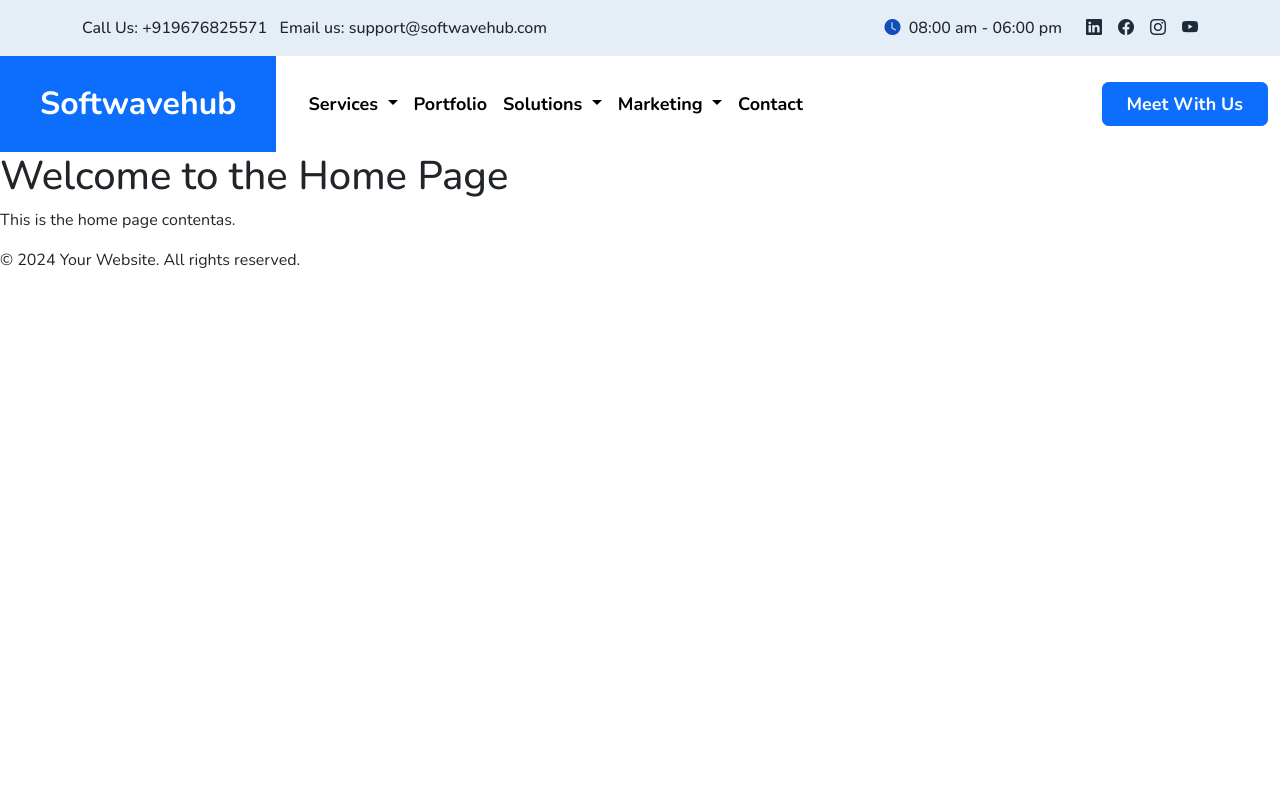
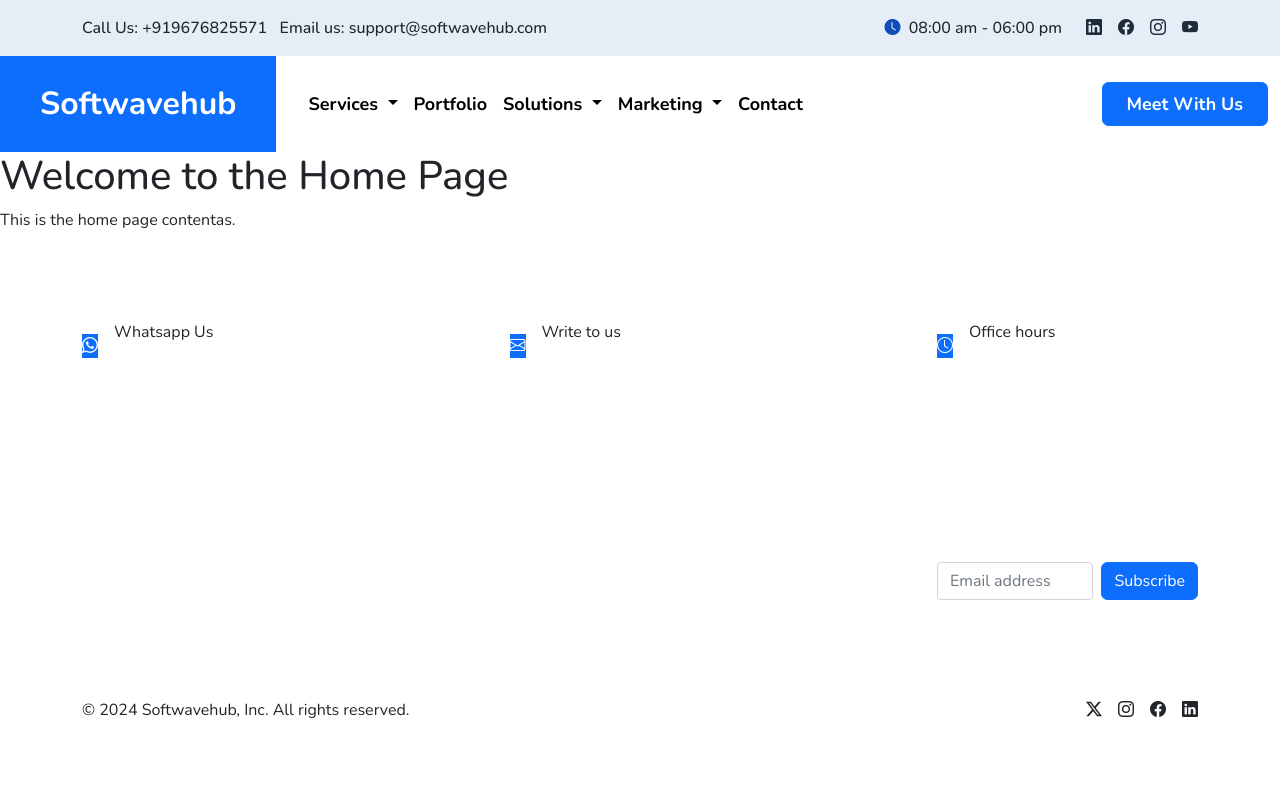
Before and after one commit to aquibj-jawed/softwave_2.0, a PHP site: page /pages/index.php in a window 1280 px wide. Shown: the top 785 px of the page. Run offline with PHP 8.4, Linux system fonts and the light colour scheme.

Commit message:
Footer Added

```diff
--- a/includes/footer.php
+++ b/includes/footer.php
@@ -1,9 +1,105 @@
-<!-- footer.php -->
-</main>
-<footer>
-    <!-- Footer content -->
-    <p>&copy; <?php echo date("Y"); ?> Your Website. All rights reserved.</p>
+<footer class="py-5">
+    <div class="container">
+        <div class="row justify-content-between my-4">
+
+            <div class="col-md-3">
+                <div class="d-flex gap-3 align-items-center">
+                    <div>
+                        <div class="bg-primary grid-center footer-icon">
+                            <i class="text-white bi bi-whatsapp"></i>
+                        </div>
+                    </div>
+                    <div>
+                        <p class="text-gray-200 mb-1">Whatsapp Us</p>
+                        <p class="fw-700 text-white mb-0" ><a href="">+919676825571</a></p>
+                    </div>
+
+                </div>
+            </div>
+
+            <div class="col-md-3">
+                <div class="d-flex gap-3 align-items-center">
+                    <div>
+                        <div class="bg-primary grid-center footer-icon">
+                            <i class="text-white bi bi-envelope"></i>
+                        </div>
+                    </div>
+                    <div>
+                        <p class="text-gray-200 mb-1">Write to us</p>
+                        <p class="fw-700 text-white mb-0" ><a href="">support@softwavehub.com</a></p>
+                    </div>
+
+                </div>
+            </div>
+
+            <div class="col-md-3">
+                <div class="d-flex gap-3 align-items-center">
+                    <div>
+                        <div class="bg-primary grid-center footer-icon">
+                            <i class="text-white bi bi-clock"></i>
+                        </div>
+                    </div>
+                    <div>
+                        <p class="text-gray-200 mb-1">Office hours</p>
+                        <p class="fw-700 text-white mb-0" ><a href="">Mon-Sat 9:00 - 7:00</a></p>
+                    </div>
+
+                </div>
+            </div>
+        </div>
+
+    <br>
+
+        <div class="row justify-content-between py-3 text-white">
+            <div class="col-md-3 col-md-2 mb-3">
+                <h2 class="fw-700 text-white mb-4">Softwavehub</h2>
+                <p class="text-gray-200">At Softwavehub Solutions, we are about technology and dedicated to providing IT solutions for businesses of all sizes.</p>
+            </div>
+
+            <div class="col-md-3 col-md-2 mb-3">
+                <h2 class="fw-700 text-white mb-4">Contacts</h2>
+                <p class="text-gray-200"><i class="bi bi-clock"></i>&nbsp;  Mon-Sat 9:00 - 7:00</p>
+                <p class="text-gray-200"><i class="bi bi-phone"></i>&nbsp; +919676825571</p>
+                <p class="text-gray-200"><i class="bi bi-envelope"></i>&nbsp; support@softwavehub.com</p>
+            </div>
+
+            <div class="col-md-3 col-md-2 mb-3">
+                <form>
+                    <h2 class="fw-700 text-white mb-4">Subscribe</h2>
+                    <p>Are you interested in follow to a particular website</p>
+                    <div class="d-flex flex-column flex-sm-row w-100 gap-2">
+                        <label for="newsletter1" class="visually-hidden">Email address</label>
+                        <input id="newsletter1" type="text" class="form-control" placeholder="Email address">
+                        <button class="btn btn-primary" type="submit">Subscribe</button>
+                    </div>
+                </form>
+            </div>
+        </div>
+
+        <div class="d-flex flex-column flex-sm-row justify-content-between pt-4 mt-4">
+            <p class="text-center text-gray-200 ">&copy; <?php echo date("Y"); ?>  Softwavehub, Inc. All rights reserved.</p>
+            <ul class="list-unstyled d-flex">
+                <li class="ms-3">
+                    <a class="link-dark" href="#">
+                        <i class=" text-gray-200 bi bi-twitter-x"></i>
+                    </a>
+                </li>
+                <li class="ms-3">
+                    <a class="link-dark" href="#">
+                        <i class=" text-gray-200 bi bi-instagram"></i>
+                    </a>
+                </li>
+                <li class="ms-3">
+                    <a class="link-dark" href="#">
+                        <i class=" text-gray-200 bi bi-facebook"></i>
+                    </a>
+                </li>
+                <li class="ms-3">
+                    <a class="link-dark" href="#">
+                        <i class=" text-gray-200 bi bi-linkedin"></i>
+                    </a>
+                </li>
+            </ul>
+        </div>
+    </div>
 </footer>
-<script src="/assets/js/script.js"></script>
-</body>
-</html>
```
